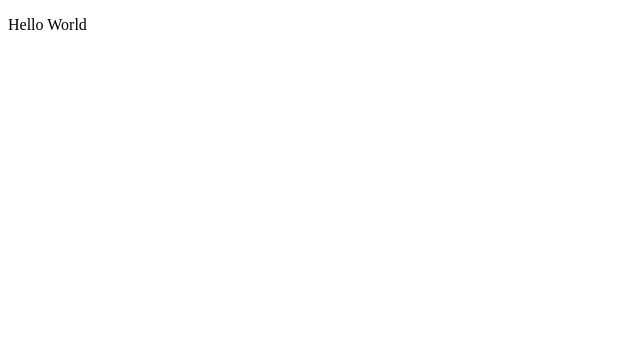
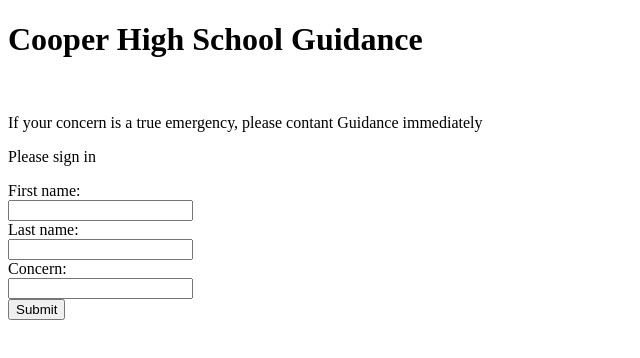
Before and after one commit to jillianmaher/guidanceProj, a plain HTML site: page index.html in a window 1280 px wide. Shown: the whole page, without its empty margins (0-640 px from the left). Drawn offline with Linux system fonts and the light colour scheme.

Commit message:
form added to homepage

```diff
--- a/index.html
+++ b/index.html
@@ -4,6 +4,19 @@
 
 </head>
 <body>
-  <p>Hello World<p>
+  <h1>Cooper High School Guidance</h1>
+  <br>
+  <p>If your concern is a true emergency, please contant Guidance immediately</p>
+  <p>Please sign in<p>
+
+  <form>
+    First name:<br>
+    <input type="text" name="firstname"><br>
+    Last name:<br>
+    <input type="text" name="lastname"><br>
+    Concern:<br>
+    <input type="text" name="lastname"><br>
+    <input type="submit" value="Submit">
+  </form>
 </body>
 </html>
```
